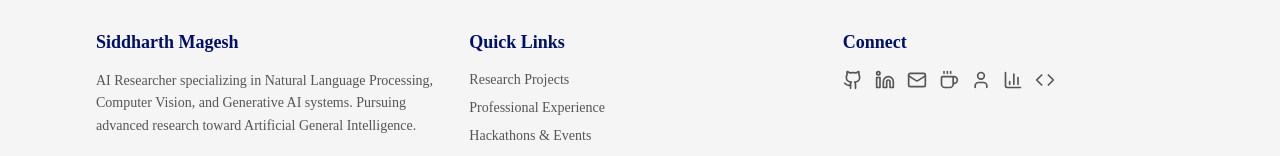
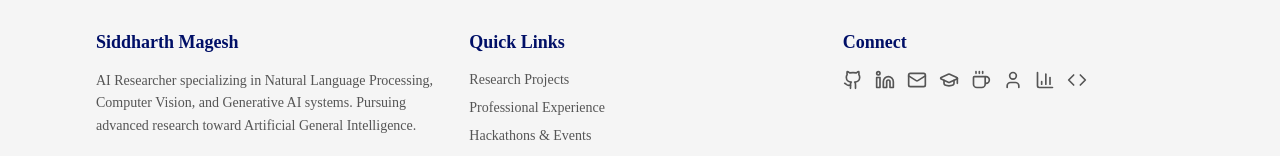
Before and after one commit to Siddharth-magesh/Portfolio, a Next.js app: page / in a window 1280 px wide. Shown: the part 2075-2231 px from the top of the page. Built offline with nearby package versions, Linux system fonts and the light colour scheme.

Commit message:
added social media links

```diff
--- a/components/footer.tsx
+++ b/components/footer.tsx
@@ -1,5 +1,5 @@
 import Link from "next/link"
-import { Github, Linkedin, Mail, Coffee, User, BarChart3, Code } from "lucide-react"
+import { Github, Linkedin, Mail, Coffee, User, BarChart3, Code, GraduationCap } from "lucide-react"
 
 export function Footer() {
   return (
@@ -73,6 +73,14 @@ export function Footer() {
                 <Mail className="h-5 w-5" />
               </Link>
               <Link
+                href="https://app.onlinedegree.iitm.ac.in/student/22F3002579"
+                className="text-muted-foreground hover:text-primary transition-colors"
+                target="_blank"
+                rel="noopener noreferrer"
+              >
+                <GraduationCap className="h-5 w-5" />
+              </Link>
+              <Link
                 href="https://buymeacoffee.com/Siddharth_Magesh"
                 className="text-muted-foreground hover:text-primary transition-colors"
                 target="_blank"
```
Also changed, not shown: 1 other file (tests, documents, lock files or other folders).
